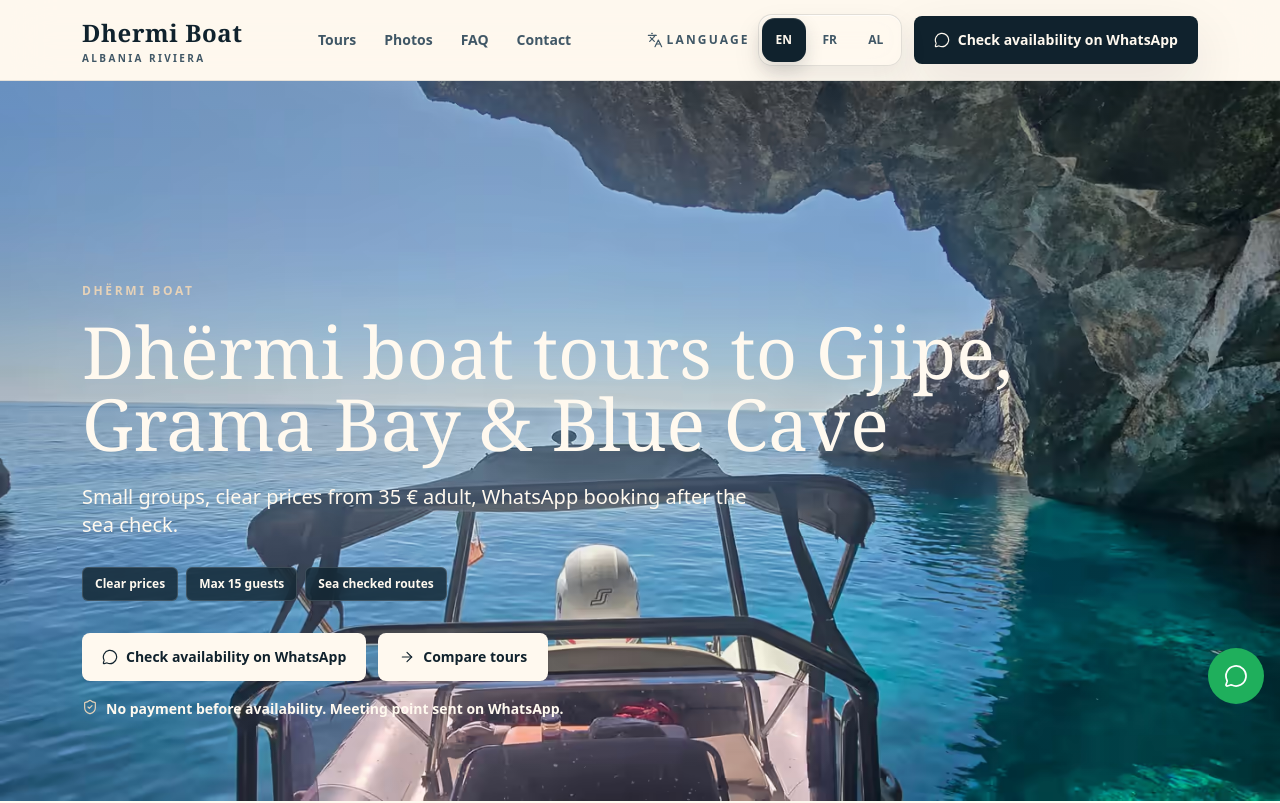
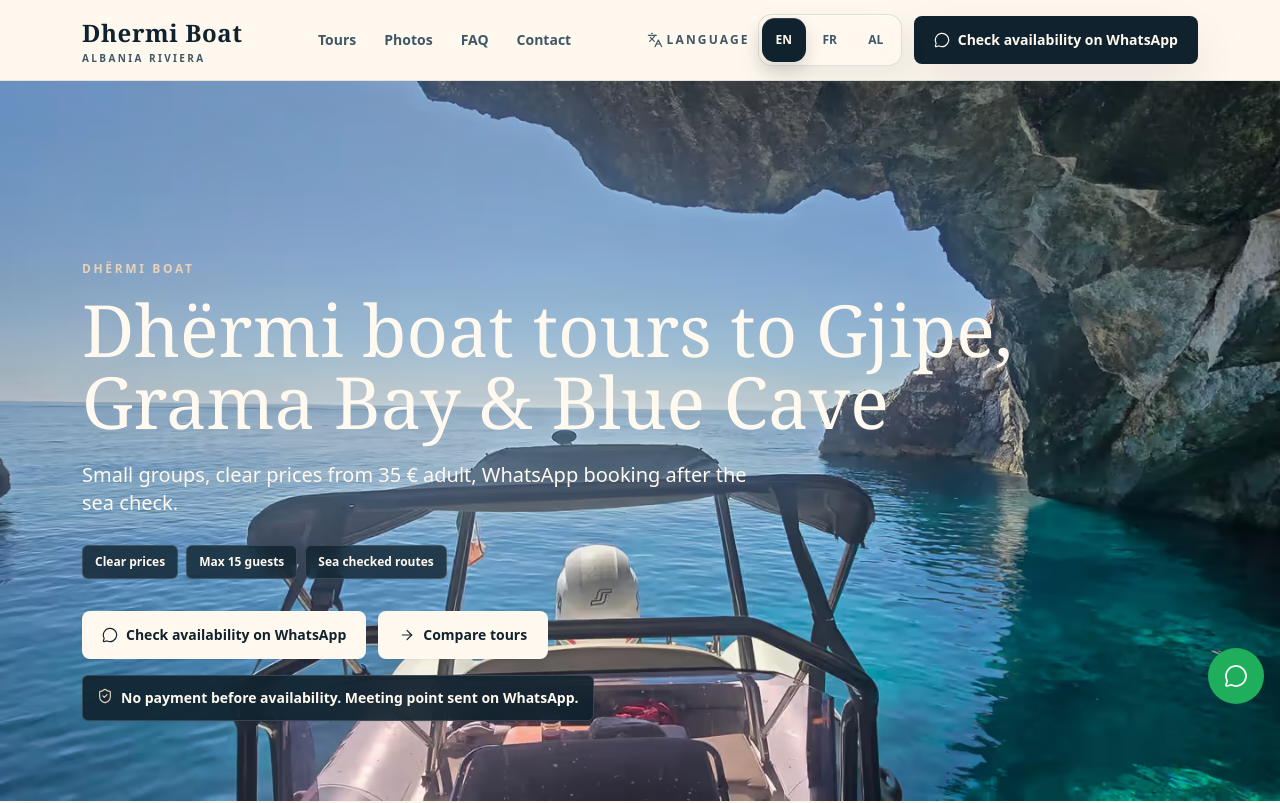
Before and after one commit to paulreginaphoto/dhermi-boats, a Next.js app: page / in a window 1280 px wide. Shown: the top 803 px of the page. Built offline with nearby package versions, Linux system fonts and the light colour scheme; no server answers.

Commit message:
Improve hero reassurance contrast

```diff
--- a/app/page.tsx
+++ b/app/page.tsx
@@ -446,7 +446,7 @@ export default function HomePage() {
                 <LocalizedText id="cta.compareTours">{enText("cta.compareTours")}</LocalizedText>
               </ButtonLink>
             </div>
-            <p className="mt-4 flex max-w-xl items-start gap-2 text-sm font-semibold leading-6 text-pearl/92">
+            <p className="mt-4 inline-flex max-w-xl items-start gap-2 rounded-md border border-white/15 bg-ink/90 px-3.5 py-2.5 text-sm font-semibold leading-6 text-pearl shadow-sm backdrop-blur-md">
               <ShieldCheck className="mt-0.5 h-4 w-4 shrink-0 text-sand" aria-hidden />
               <LocalizedText id="minimal.reassurance">{enText("minimal.reassurance")}</LocalizedText>
             </p>
```
